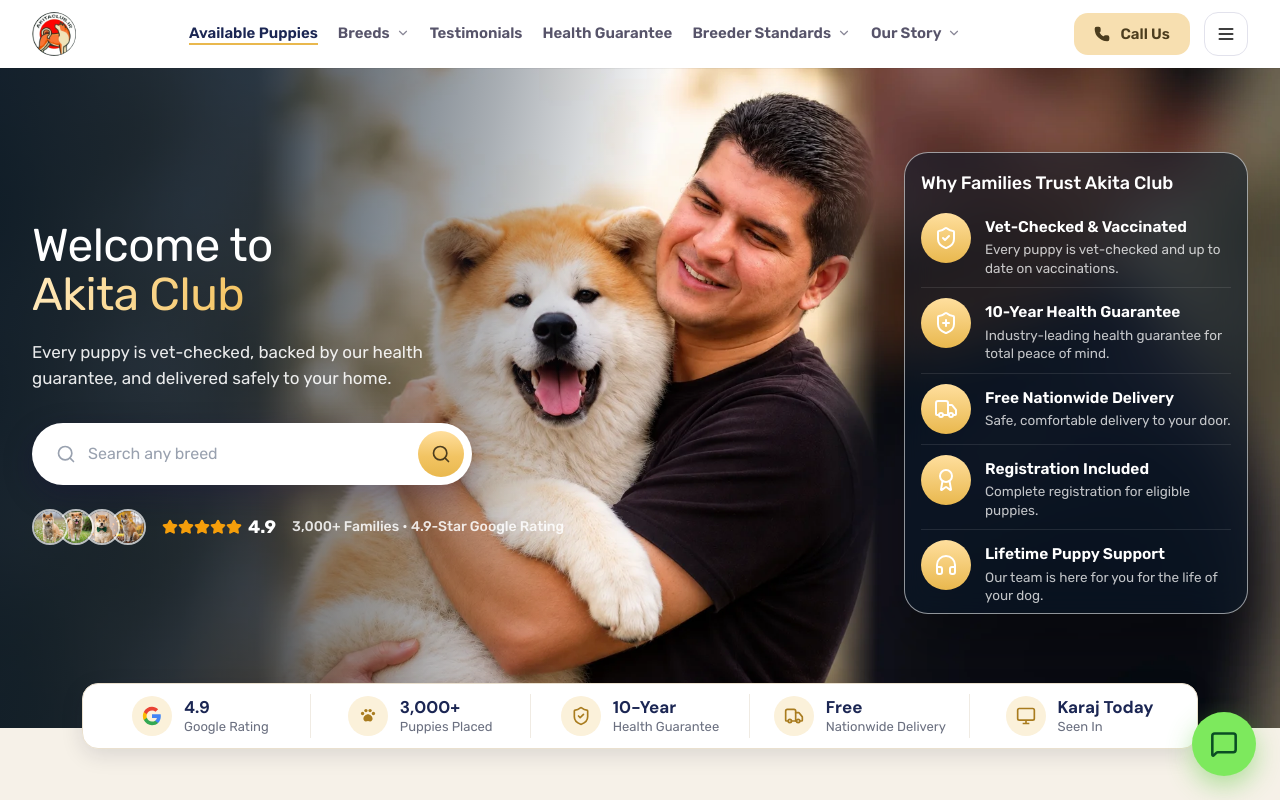
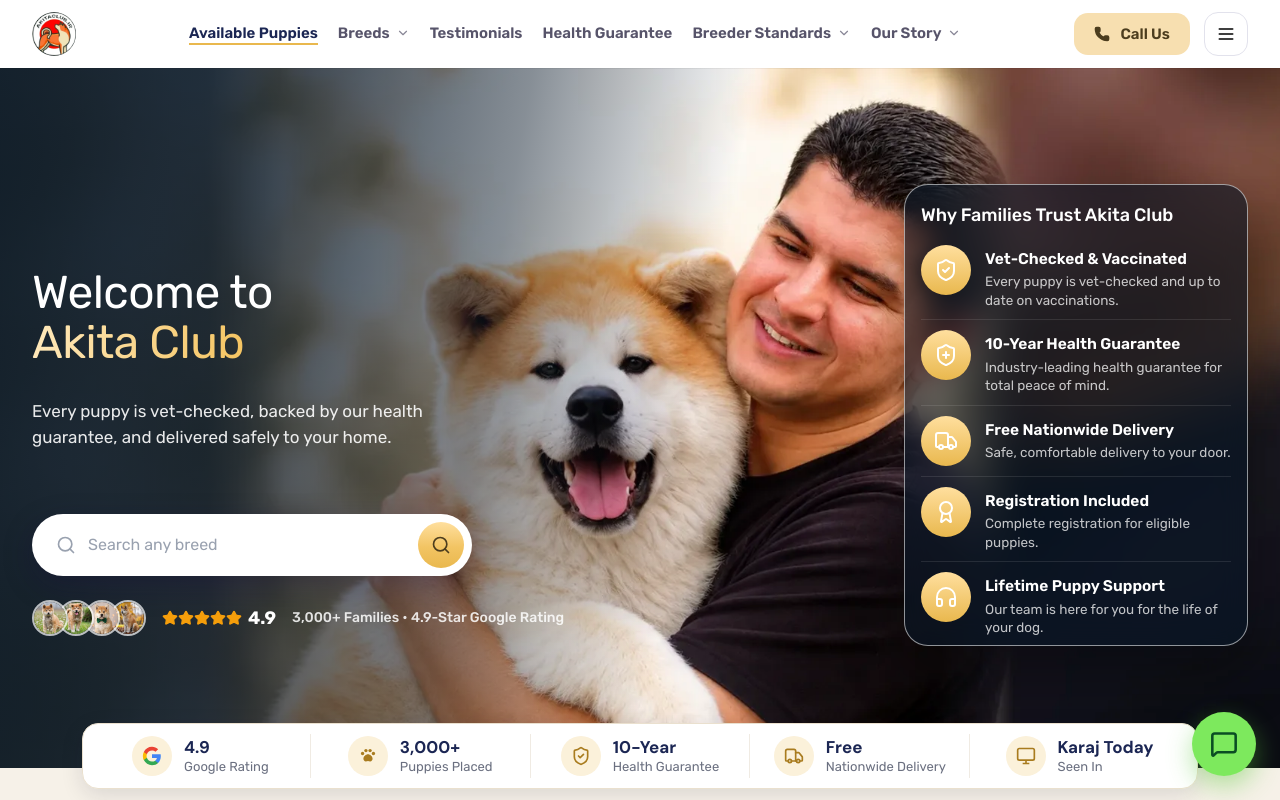
Before and after one commit to amirhs83/akita, a Next.js app: page / in a window 1280 px wide. Shown: the top 800 px of the page. Built offline with nearby package versions, Linux system fonts and the light colour scheme.

Commit message:
53a55962-2e05-4c67-9e14-7fe293bae6f7

```diff
--- a/src/components/honestpet/Hero.tsx
+++ b/src/components/honestpet/Hero.tsx
@@ -44,7 +44,7 @@ export default function Hero() {
   return (
     <section className="relative z-[3]">
       {/* Hero background */}
-      <div className="relative min-h-[660px] max-md:min-h-[460px]">
+      <div className="relative min-h-[700px] max-md:min-h-[460px] 2xl:min-h-[820px]">
         <div className="absolute inset-0 z-0 overflow-hidden">
           {/* Mobile crop: framed on the owner and his Akita */}
           <Image
@@ -57,12 +57,12 @@ export default function Hero() {
           />
           {/* Desktop banner */}
           <Image
-            src="/assets/hero-akita-v3.webp"
+            src="/assets/hero-akita-v4.webp"
             alt="Owner hugging his Akita dog"
             fill
             priority
             sizes="100vw"
-            className="hidden object-cover object-[8%_26%] md:block"
+            className="hidden object-cover object-left-top md:block"
           />
         </div>
         {/* Gradient overlay */}
@@ -70,7 +70,7 @@ export default function Hero() {
           className="absolute inset-0 z-[1] max-md:hidden"
           style={{
             background:
-              "linear-gradient(100deg, rgba(6,22,38,0.88) 0%, rgba(6,22,38,0.72) 20%, rgba(6,22,38,0.34) 36%, rgba(6,22,38,0) 48%, rgba(6,22,38,0) 100%)",
+              "linear-gradient(100deg, rgba(6,22,38,0.88) 0%, rgba(6,22,38,0.76) 22%, rgba(6,22,38,0.48) 38%, rgba(6,22,38,0) 54%, rgba(6,22,38,0) 100%)",
           }}
         />
         {/* Mobile overlay: soft vertical scrim keeps the pair visible and text readable */}
@@ -83,11 +83,11 @@ export default function Hero() {
         />
 
         {/* Inner content */}
-        <div className="relative z-[2] mx-auto flex max-w-[1280px] items-center justify-between gap-12 px-8 pb-24 pt-[84px] max-md:flex-col max-md:px-5 max-md:pb-14 max-md:pt-16">
+        <div className="relative z-[2] mx-auto flex max-w-[1280px] items-center justify-between gap-12 px-8 pb-24 pt-[84px] max-md:flex-col max-md:px-5 max-md:pb-14 max-md:pt-14 md:items-start">
           {/* Left column */}
-          <div className="flex-1 text-white max-md:max-w-[560px]">
+          <div className="flex-1 text-white max-md:max-w-[560px] md:pt-[116px]">
             <h1
-              className="mb-5 text-[clamp(30px,6.8vw,46px)] font-normal leading-[1.08] tracking-[-0.5px]"
+              className="mb-5 text-[clamp(30px,6.8vw,46px)] font-normal leading-[1.08] tracking-[-0.5px] md:mb-8"
               style={{ fontFamily: "var(--font-rubik), sans-serif" }}
             >
               Welcome to
@@ -106,13 +106,13 @@ export default function Hero() {
                 Akita Club
               </span>
             </h1>
-            <p className="mb-8 max-w-[440px] text-[17px] leading-[1.5] text-white/90">
+            <p className="mb-12 max-w-[440px] text-[17px] leading-[1.5] text-white/90 md:mb-16 2xl:mb-40">
               Every puppy is vet-checked, backed by our health guarantee, and delivered safely to your
               home.
             </p>
 
             {/* Search bar */}
-            <div className="flex max-w-[400px] items-center gap-3 rounded-full bg-white py-2 pl-6 pr-2 shadow-[0_10px_30px_rgba(20,12,60,0.28)] lg:max-w-[440px]">
+            <div className="mt-2 flex max-w-[400px] items-center gap-3 rounded-full bg-white py-2 pl-6 pr-2 shadow-[0_10px_30px_rgba(20,12,60,0.28)] lg:max-w-[440px]">
               <Search className="h-5 w-5 shrink-0 text-gray-400" />
               <input
                 type="text"
@@ -163,7 +163,7 @@ export default function Hero() {
 
           {/* Trust card (desktop) */}
           <aside
-            className="hidden w-[344px] shrink-0 rounded-3xl border border-white/55 p-4 pb-2 text-white shadow-[0_24px_60px_rgba(0,0,0,0.35)] lg:block"
+            className="hidden w-[344px] shrink-0 rounded-3xl border border-white/55 p-4 pb-2 text-white shadow-[0_24px_60px_rgba(0,0,0,0.35)] lg:mt-8 lg:block"
             style={{
               background: "rgba(9,24,40,0.62)",
               backdropFilter: "blur(14px) saturate(115%)",
```
Also changed, not shown: public/assets/hero-akita-v4.webp (added).
